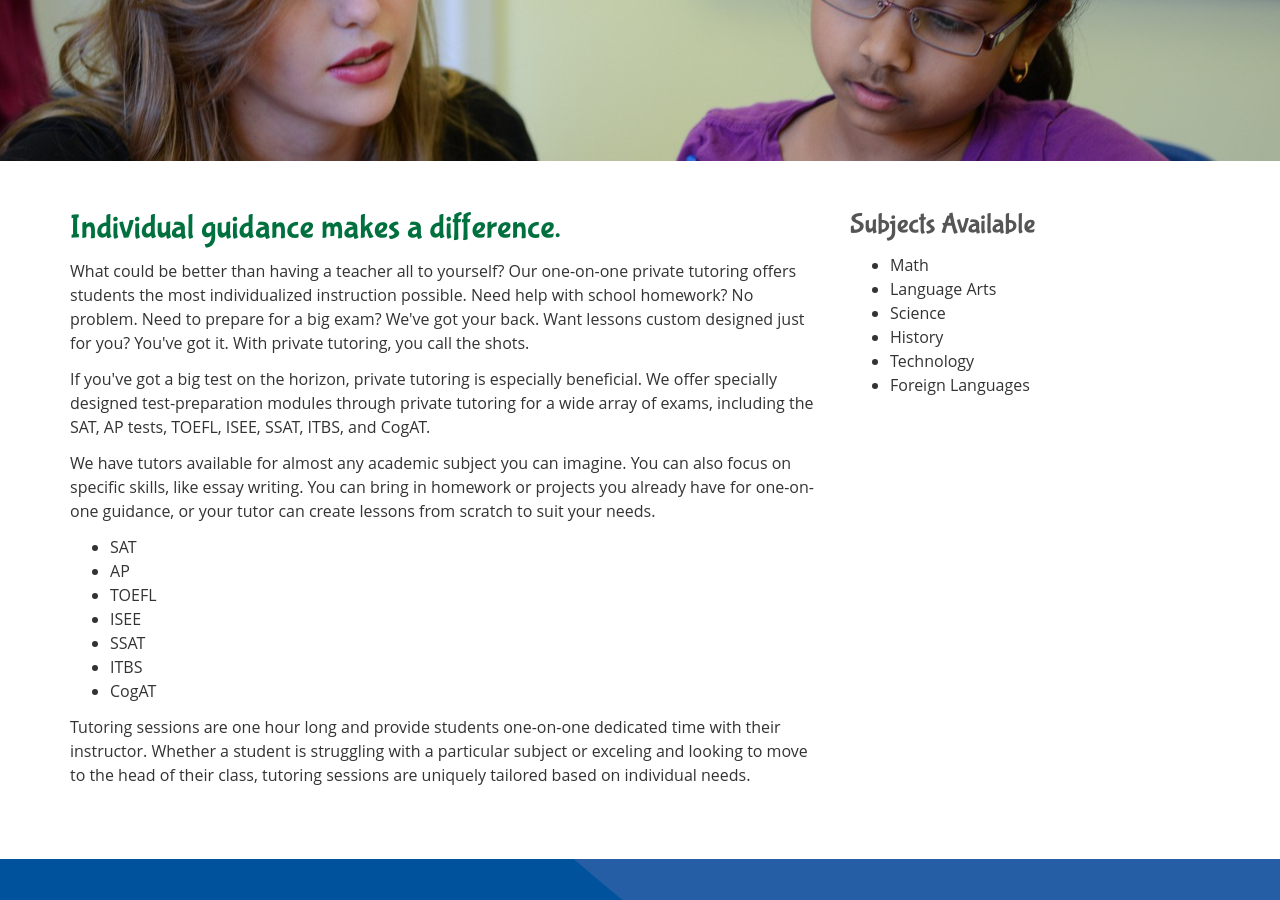
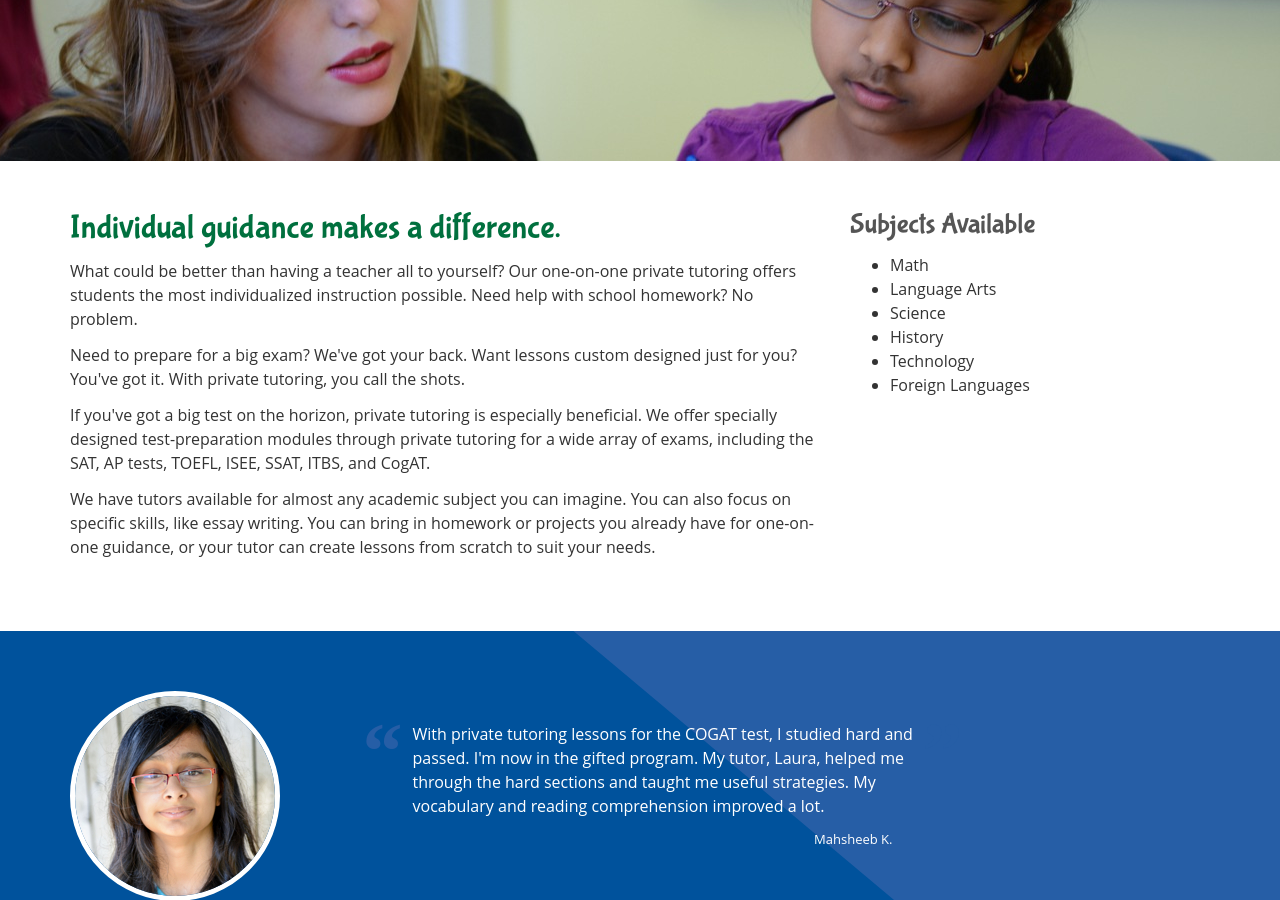
Before and after one commit to mikechriskelly/bestinclass, a Jekyll site: the page built from programs/privatetutoring.html, in a window 1280 px wide and 900 px high, scrolled down 201 px. Built offline with Jekyll 4.4.1, drawn with Linux system fonts in a browser that asks for light colours; nearby versions of some CDN libraries; comment, search, counter and statistics services are not loaded.

Commit message:
Fixed copy mistakes on PT

```diff
--- a/programs/privatetutoring.html
+++ b/programs/privatetutoring.html
@@ -20,19 +20,10 @@
 <div class="row">
   <div class="col-md-8">
     <h2 class="prog-pt">Individual guidance makes a difference.</h2>
-    <p>What could be better than having a teacher all to yourself? Our one-on-one private tutoring offers students the most individualized instruction possible. Need help with school homework? No problem. Need to prepare for a big exam? We've got your back. Want lessons custom designed just for you? You've got it. With private tutoring, you call the shots.</p>
+    <p>What could be better than having a teacher all to yourself? Our one-on-one private tutoring offers students the most individualized instruction possible. Need help with school homework? No problem.</p>
+    <p>Need to prepare for a big exam? We've got your back. Want lessons custom designed just for you? You've got it. With private tutoring, you call the shots.</p>
     <p>If you've got a big test on the horizon, private tutoring is especially beneficial. We offer specially designed test-preparation modules through private tutoring for a wide array of exams, including the SAT, AP tests, TOEFL, ISEE, SSAT, ITBS, and CogAT.</p>
     <p>We have tutors available for almost any academic subject you can imagine. You can also focus on specific skills, like essay writing. You can bring in homework or projects you already have for one-on-one guidance, or your tutor can create lessons from scratch to suit your needs.</p>
-    <ul>
-      <li>SAT</li>
-      <li>AP</li>
-      <li>TOEFL</li>
-      <li>ISEE</li>
-      <li>SSAT</li>
-      <li>ITBS</li>
-      <li>CogAT</li>
-    </ul>
-    <p>Tutoring sessions are one hour long and provide students one-on-one dedicated time with their instructor. Whether a student is struggling with a particular subject or exceling and looking to move to the head of their class, tutoring sessions are uniquely tailored based on individual needs.</p>
   </div>
   <div class="col-md-4">
     <h3>Subjects Available</h3>
```
